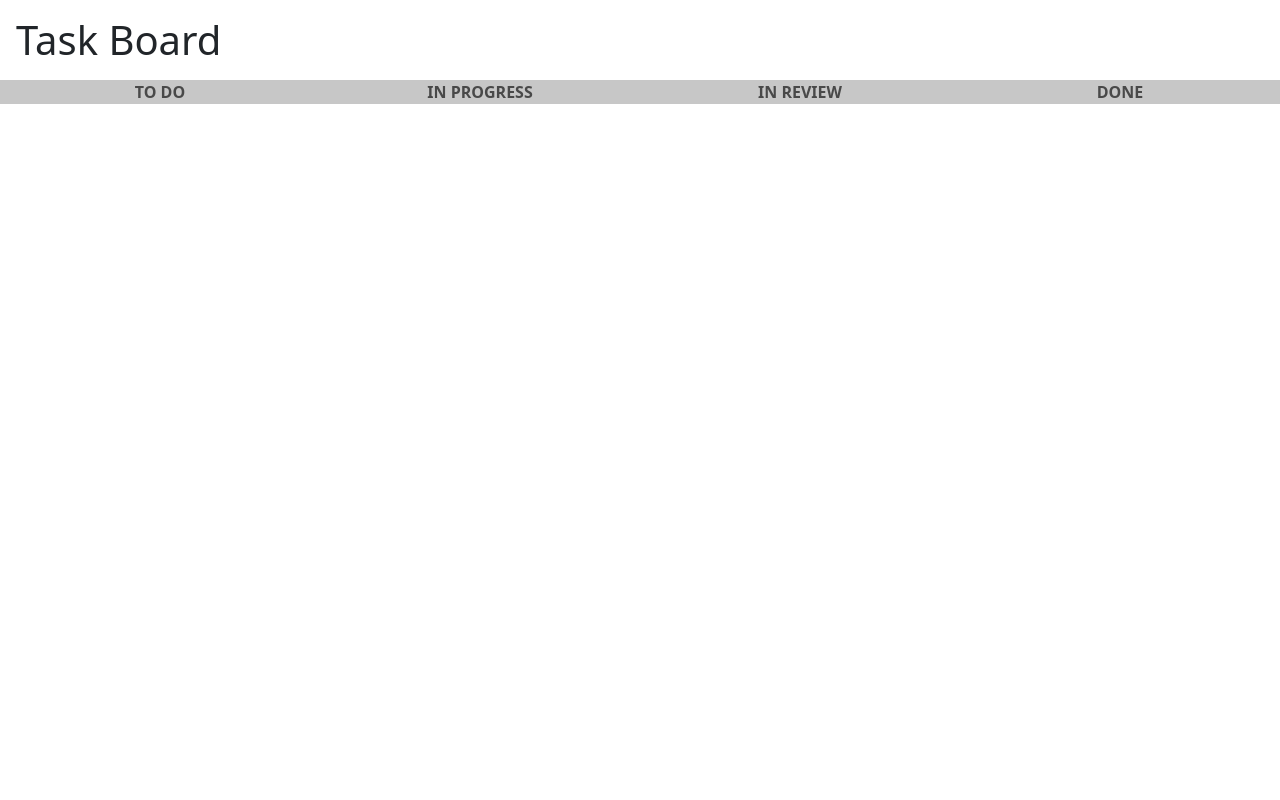
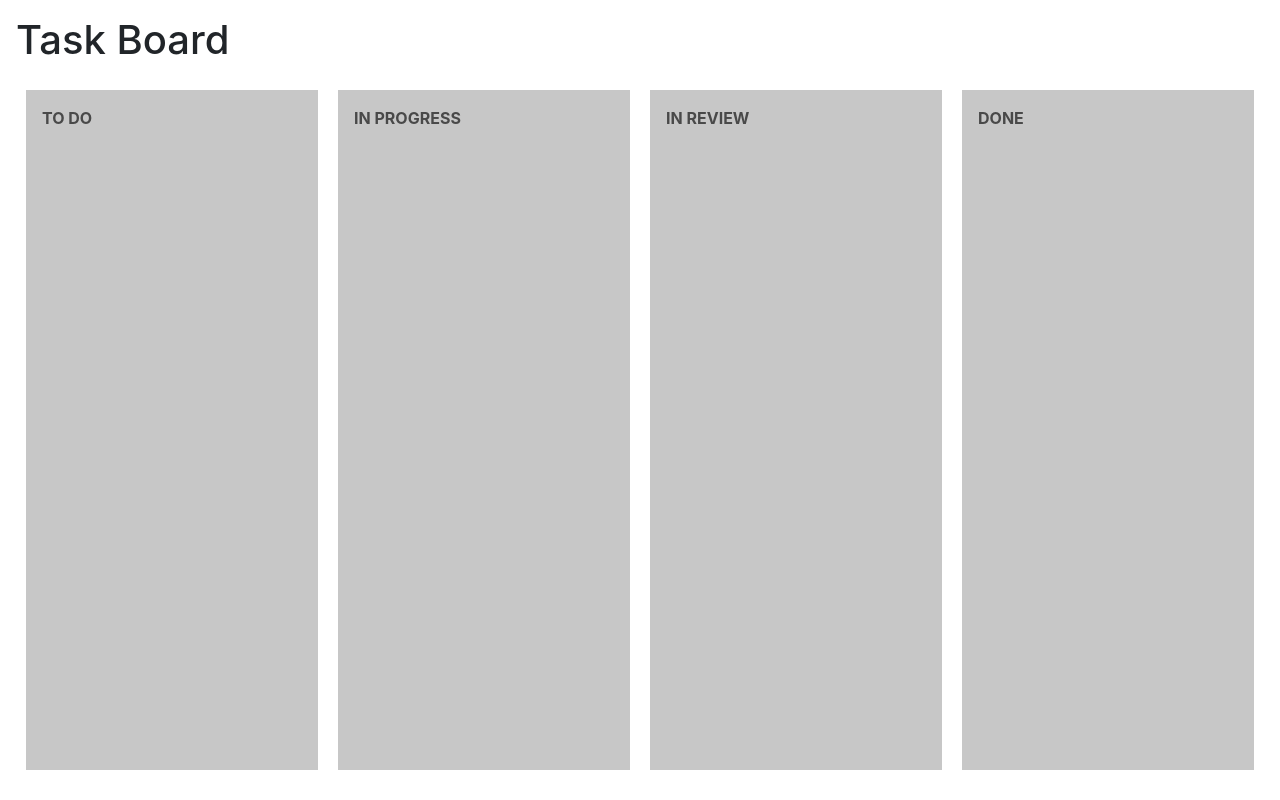
Before and after one commit to keerthana-lab/sample-react-app, a React (Create React App) app in the folder dashboard/: page / in a window 1280 px wide. Built offline with nearby package versions, Linux system fonts and the light colour scheme.

Commit message:
UI fix for 4 column layout

```diff
--- a/dashboard/src/App.css
+++ b/dashboard/src/App.css
@@ -5,3 +5,16 @@
 .grey-bg {
     background-color: rgb(199, 199, 199);
 }
+
+.status-card {
+    flex: 1 0 20%;
+    margin: 10px;
+}
+
+.container-flexbox {
+    display: flex;
+    justify-content: space-between;
+    align-items: stretch;
+    flex-wrap: wrap;
+    height: calc(100vh - 100px);
+}
--- a/dashboard/src/HomePage/index.tsx
+++ b/dashboard/src/HomePage/index.tsx
@@ -1,15 +1,13 @@
 import React from "react";
 import AppHeader from "../AppHeader";
 import Status from "../Status";
-import "../App.css"
 
 export const HomePage = () => {
   const statusOfTask = ['To Do', 'In Progress', 'In Review', 'Done'];
   return (
     <div>
       <AppHeader />
-          <div className="container-fluid">
-            <div className="row">
+      <div className="container-flexbox m-3">
         {
           statusOfTask.map((status) => (
             <Status key={status} status={status} />
@@ -17,6 +15,5 @@ export const HomePage = () => {
         }
       </div>
     </div>
-      </div>
   );
 }
--- a/dashboard/src/Status/index.tsx
+++ b/dashboard/src/Status/index.tsx
@@ -1,6 +1,5 @@
 import React from "react";
 import Title from "./title";
-import "../App.css";
 
 interface StatusProps {
     status: string;
@@ -8,7 +7,7 @@ interface StatusProps {
 
 function Status({ status }:StatusProps) {
     return (
-        <div className="col-3 grey-bg">
+        <div className="grey-bg status-card p-2">
             <Title name = {status} />
         </div>
     );
--- a/dashboard/src/Status/title.tsx
+++ b/dashboard/src/Status/title.tsx
@@ -1,5 +1,4 @@
 import React from "react";
-import "../App.css";
 
 interface TitleProps {
     name: string;
@@ -7,8 +6,8 @@ interface TitleProps {
 
 function Title({ name }: TitleProps) {
     return (
-        <div className="dark-grey-text text-center">
-            <strong>
+        <div className="p-2">
+            <strong className="dark-grey-text">
                 {name.toUpperCase()}
             </strong>
         </div>
--- a/dashboard/src/index.tsx
+++ b/dashboard/src/index.tsx
@@ -4,6 +4,8 @@ import React from'react';
 import ReactDOM from 'react-dom/client';
 import { HomePage } from './HomePage';
 import reportWebVitals from './reportWebVitals';
+import "./index.css";
+import "./App.css"
 
 const root = ReactDOM.createRoot(document.getElementById('root') as HTMLElement);
 root.render(
```
Lines whose indentation alone changed are shown as unchanged.
